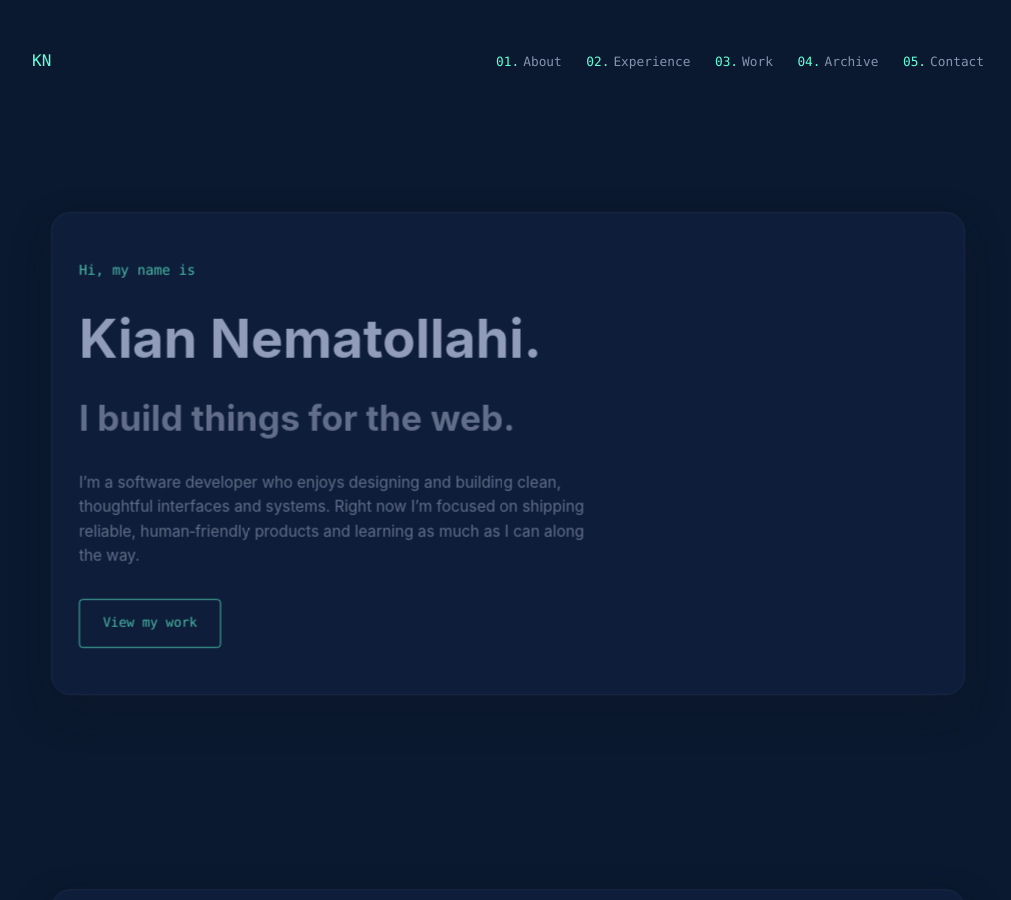
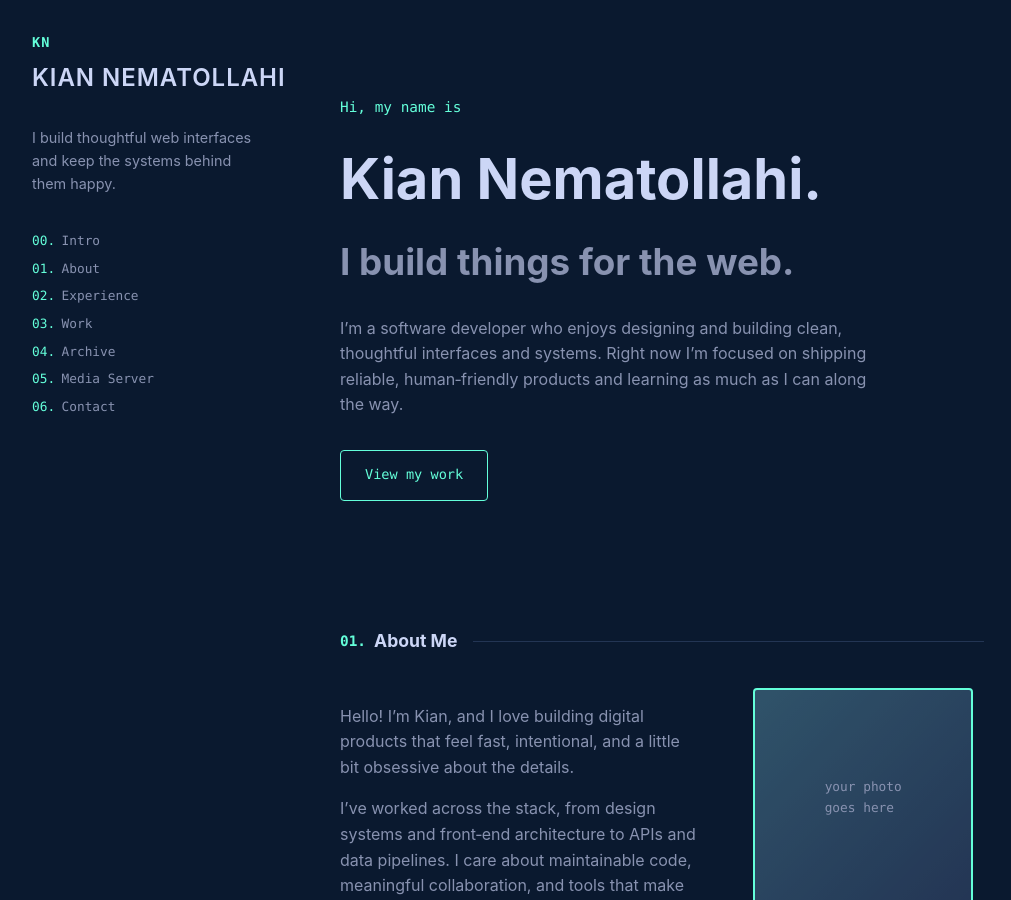
Before and after one commit to nemat777/nemat777.github.io, a Jekyll site: the page testing.html, which Jekyll copies as it is, in a window 1280 px wide and 900 px high. Shown: the whole window, without its empty margins (132-1143 px from the left). Built offline with Jekyll 4.4.1, drawn with Linux system fonts in a browser that asks for light colours; some of the changed text lies outside the part shown.

Commit message:
Update testing.html

```diff
--- a/testing.html
+++ b/testing.html
@@ -52,39 +54,78 @@
       z-index: 1;
     }
 
-    header {
-      display: flex;
-      align-items: center;
-      justify-content: space-between;
-      padding-top: 1rem;
-      padding-bottom: 1rem;
+    .app-shell {
+      display: grid;
+      grid-template-columns: 260px minmax(0, 1fr);
+      column-gap: 3rem;
+      min-height: 100vh;
     }
 
-    .logo {
+    /* Left sidebar */
+
+    .sidebar {
+      position: sticky;
+      top: 2rem;
+      align-self: flex-start;
+      display: flex;
+      flex-direction: column;
+      gap: 1.75rem;
+    }
+
+    .sidebar-name {
+      font-size: 1.5rem;
+      font-weight: 600;
+      letter-spacing: 0.04em;
+      text-transform: uppercase;
+    }
+
+    .sidebar-name span {
+      display: block;
       font-family: var(--mono);
-      font-size: 1rem;
+      font-size: 0.85rem;
+      color: var(--accent);
+      margin-bottom: 0.35rem;
+    }
+
+    .sidebar-tagline {
+      font-size: 0.9rem;
+      color: var(--muted);
+      max-width: 220px;
+    }
+
+    .sidebar-nav {
+      display: flex;
+      flex-direction: column;
+      gap: 0.45rem;
+      margin-top: 0.5rem;
+    }
+
+    .sidebar-nav a {
+      font-family: var(--mono);
+      font-size: 0.8rem;
+      color: var(--muted);
+    }
+
+    .sidebar-nav a span {
+      color: var(--accent);
+      margin-right: 0.4rem;
+    }
+
+    .sidebar-nav a:hover {
       color: var(--accent);
     }
 
-    nav a {
-      font-family: var(--mono);
-      font-size: 0.8rem;
-      margin-left: 1.25rem;
-      color: var(--muted);
-    }
+    /* Right content */
 
-    nav a span {
-      color: var(--accent);
-      margin-right: 0.25rem;
-    }
-
-    nav a:hover {
-      color: var(--accent);
+    .app-content {
+      min-width: 0;
     }
 
     section {
-      padding: 4rem 0;
+      padding: 3rem 0;
     }
+
+    /* Section titles */
 
     .section-title {
       display: flex;
@@ -114,8 +155,8 @@
     /* Hero */
 
     .hero {
-      padding-top: 6rem;
-      padding-bottom: 6rem;
+      padding-top: 4rem;
+      padding-bottom: 4rem;
     }
 
     .hero-subtitle {
@@ -591,6 +632,32 @@
     /* Responsive */
 
     @media (max-width: 900px) {
+      main {
+        padding: 1.5rem 1rem 3rem;
+      }
+
+      .app-shell {
+        grid-template-columns: minmax(0, 1fr);
+        row-gap: 2rem;
+      }
+
+      .sidebar {
+        position: static;
+        flex-direction: row;
+        align-items: center;
+        justify-content: space-between;
+      }
+
+      .sidebar-tagline {
+        display: none;
+      }
+
+      .sidebar-nav {
+        flex-direction: row;
+        flex-wrap: wrap;
+        gap: 0.5rem 1rem;
+      }
+
       .about-grid,
       .project-card,
       .experience-layout {
@@ -606,12 +673,8 @@
         min-height: 220px;
       }
 
-      main {
-        padding: 1.5rem 1rem 3rem;
-      }
-
       .hero {
-        padding-top: 4rem;
+        padding-top: 3rem;
       }
 
       .media-status-grid {
@@ -620,16 +683,12 @@
     }
 
     @media (max-width: 600px) {
-      nav {
-        display: none;
-      }
-
       .hero-title {
         font-size: 2.2rem;
       }
     }
 
-    /* Cursor light effect */
+    /* Cursor light */
 
     .cursor-light {
       position: fixed;
@@ -646,7 +705,7 @@
       );
       mix-blend-mode: screen;
       opacity: 0;
-      transition: opacity 0.25s ease-out;
+      transition: opacity 0.25s.ease-out;
       z-index: 0;
       filter: blur(10px);
     }
@@ -656,73 +715,37 @@
         display: none;
       }
     }
-
-    /* ---------- Card layout + scroll transition ---------- */
-
-    .cards-layout {
-      min-height: 100vh;
-    }
-
-    .card-section {
-      position: relative;
-      margin: 3rem 0;
-      min-height: 60vh;
-      display: flex;
-      align-items: center;
-    }
-
-    .card {
-      width: 100%;
-      padding: 2rem 1.75rem;
-      border-radius: 1.25rem;
-      background: var(--bg-alt);
-      border: 1px solid var(--border);
-      box-shadow:
-        0 18px 40px rgba(15, 23, 42, 0.7),
-        0 0 0 1px rgba(15, 23, 42, 0.8);
-      transform-origin: center center;
-      transform: perspective(1200px) rotateX(0deg) translateY(0px) scale(0.96);
-      opacity: 0.7;
-      transition:
-        transform 0.45s cubic-bezier(0.22, 0.61, 0.36, 1),
-        opacity 0.35s ease,
-        box-shadow 0.4s ease,
-        border-color 0.3s ease;
-    }
-
-    .card.is-focused {
-      transform: perspective(1200px) rotateX(0deg) translateY(0px) scale(1);
-      opacity: 1;
-      box-shadow:
-        0 26px 60px rgba(15, 23, 42, 0.9),
-        0 0 0 1px rgba(248, 250, 252, 0.08);
-      border-color: rgba(148, 163, 184, 0.4);
-    }
-
-    .card.hero {
-      padding-top: 3rem;
-      padding-bottom: 3rem;
-    }
   </style>
 </head>
 <body>
   <div class="cursor-light" aria-hidden="true"></div>
 
-  <main class="cards-layout">
-    <header>
-      <div class="logo">KN</div>
-      <nav>
+  <main>
+    <div class="app-shell">
+      <!-- Left sidebar -->
+      <aside class="sidebar">
+        <div class="sidebar-name">
+          <span>KN</span>
+          Kian Nematollahi
+        </div>
+        <div class="sidebar-tagline">
+          I build thoughtful web interfaces and keep the systems behind them happy.
+        </div>
+        <nav class="sidebar-nav">
+          <a href="#top"><span>00.</span>Intro</a>
           <a href="#about"><span>01.</span>About</a>
           <a href="#experience"><span>02.</span>Experience</a>
           <a href="#work"><span>03.</span>Work</a>
           <a href="#archive"><span>04.</span>Archive</a>
-        <a href="#contact"><span>05.</span>Contact</a>
+          <a href="#media-server"><span>05.</span>Media Server</a>
+          <a href="#contact"><span>06.</span>Contact</a>
         </nav>
-    </header>
+      </aside>
 
+      <!-- Right scrollable content -->
+      <div class="app-content">
         <!-- Hero -->
-    <section class="card-section" id="top">
-      <div class="card hero">
+        <section class="hero" id="top">
           <div class="hero-subtitle">Hi, my name is</div>
           <h1 class="hero-title">Kian Nematollahi.</h1>
           <h2 class="hero-tagline">I build things for the web.</h2>
@@ -732,12 +755,10 @@
             as much as I can along the way.
           </p>
           <a class="hero-cta" href="#work">View my work</a>
-      </div>
         </section>
 
         <!-- About -->
-    <section class="card-section" id="about">
-      <div class="card">
+        <section id="about">
           <h2 class="section-title"><span>01.</span>About Me</h2>
           <div class="about-grid">
             <div class="about-text">
@@ -768,12 +789,10 @@
               </div>
             </div>
           </div>
-      </div>
         </section>
 
         <!-- Experience -->
-    <section class="card-section" id="experience">
-      <div class="card">
+        <section id="experience">
           <h2 class="section-title"><span>02.</span>Where I’ve Worked</h2>
           <div class="experience-layout">
             <div class="experience-tabs">
@@ -802,14 +821,13 @@
               </ul>
             </div>
           </div>
-      </div>
         </section>
 
         <!-- Featured work -->
-    <section class="card-section" id="work">
-      <div class="card">
+        <section id="work">
           <h2 class="section-title"><span>03.</span>Some Things I’ve Built</h2>
           <div class="projects-grid">
+            <!-- DorinaServer -->
             <article class="project-card">
               <div class="project-meta">
                 <div class="project-label">Featured Project</div>
@@ -895,6 +913,7 @@
               </div>
             </article>
 
+            <!-- Project Two placeholder -->
             <article class="project-card">
               <div class="project-meta">
                 <div class="project-label">Featured Project</div>
@@ -909,4 +928,11 @@
                   <span>Redis</span>
                 </div>
                 <div class="project-links">
-                <a href="#">GitHub
+                  <a href="#">GitHub</a>
+                  <a href="#">Case study</a>
+                </div>
+              </div>
+              <div class="project-thumb">
+                <div class="project-thumb-inner">screenshot / mockup</div>
+              </div>
+            </article>
```
Also changed, not shown: other parts of testing.html (+2 -0 lines). Lines whose indentation alone changed are shown as unchanged.
